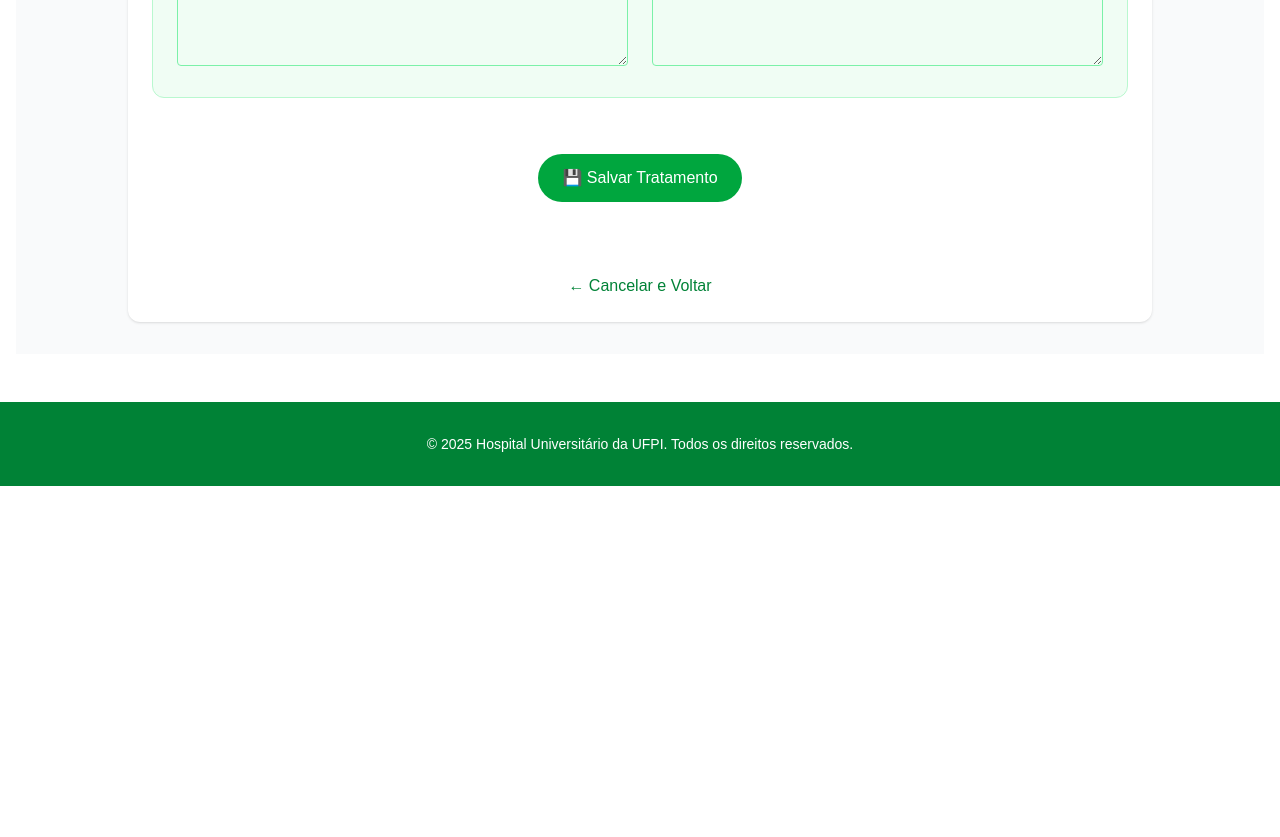
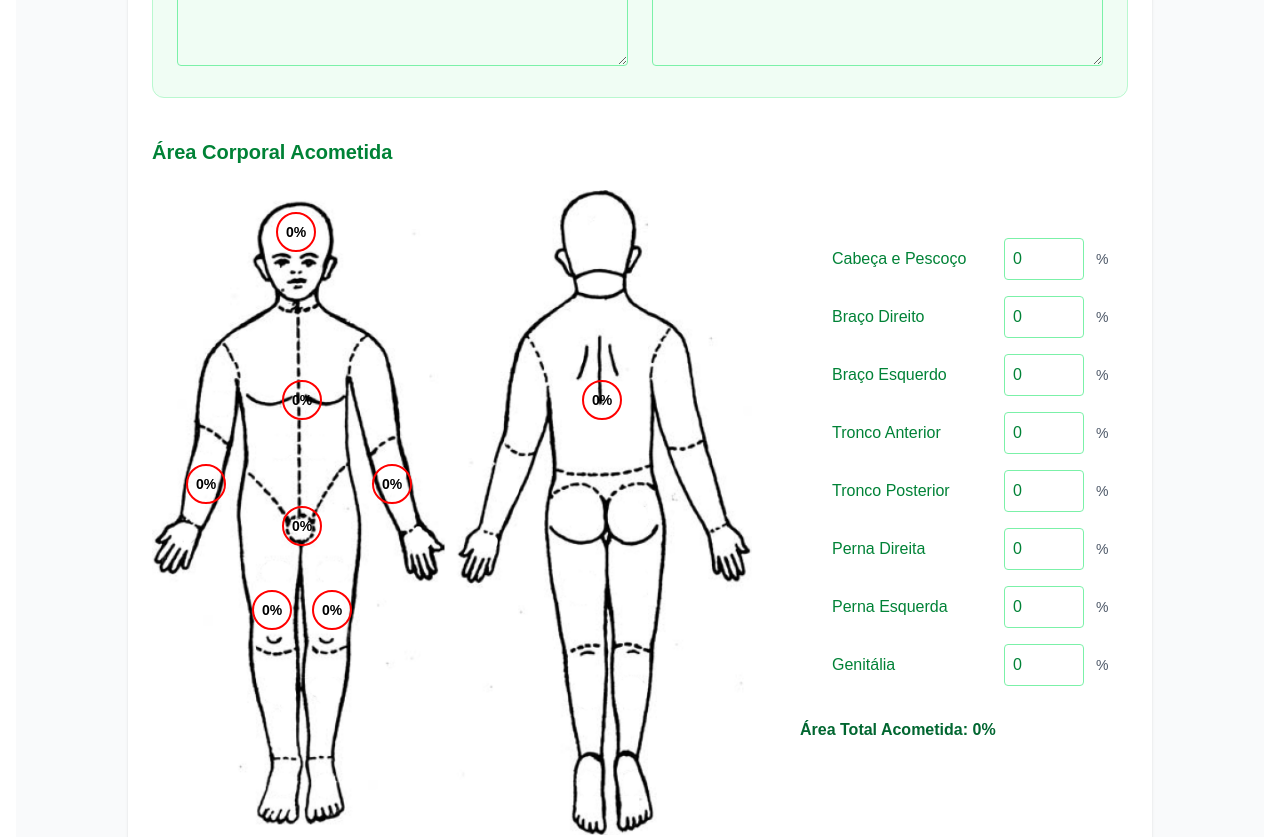
Before and after one commit to hospital-universitario-ufpi/projeto-hu-frontend, a Next.js app: page /paciente/1/tratamento in a window 1280 px wide. Shown: the part 1920-2757 px from the top of the page. Before the commit the page ends 2406 px from the top, so only its background shows below. Built offline with nearby package versions, Linux system fonts and the light colour scheme.

Commit message:
feat: Integrate MapaCorporal component and update areaCorporal handling in CriarTratamentoPage

```diff
--- a/src/app/paciente/[id]/tratamento/page.tsx
+++ b/src/app/paciente/[id]/tratamento/page.tsx
@@ -16,6 +16,7 @@ import FormularioExames from "@/components/FormularioExames";
 import FormularioParticularidade from "@/components/FormularioParticularidade";
 import { TratamentoCreationRequest } from "@/app/interface/dto/tratamento/TratamentoCreationRequest";
 import { createTratamento } from "@/api/TratamentoService/createTratamento";
+import MapaCorporal from "@/components/MapaCorporal";
 
 export default function CriarTratamentoPage() {
   const { id } = useParams();
@@ -192,7 +193,7 @@ export default function CriarTratamentoPage() {
       tratamento: dadosTratamento,
       particularidade: particularidades,
       exames: exames,
-      areaCorporal: mapaCorporalAuxiliar
+      areaCorporal: mapaCorporal
     }
 
 
@@ -218,6 +219,7 @@ export default function CriarTratamentoPage() {
         <FormularioTratamento value={dadosTratamento} onChange={handleChangeDadosTratamento}/>
         <FormularioExames exames={exames} onChange={handleChangeExame} onAdd={handleAddExame} onRemove={handleRemoveExame}/>
         <FormularioParticularidade value={particularidades} onChange={handleChangeParticularidades}/>
+        <MapaCorporal initialData={mapaCorporal} onChange={(dados) => setMapaCorporal((prev) => ({...prev, ...dados}))}/>
 
         <div className="flex justify-center pt-4">
           <button
```
